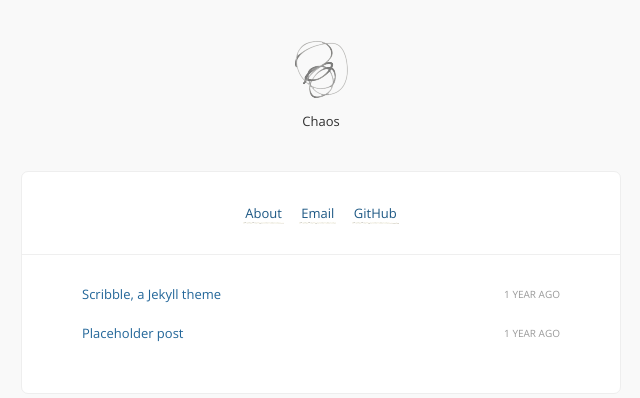
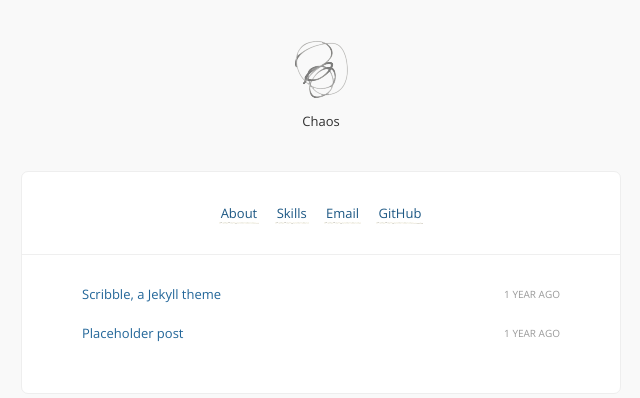
Before and after one commit to rustyautopsy/rustyautopsy.github.io, a Jekyll site: the page built from index.html, in a window 1280 px wide. Shown: the top 398 px of the page, without its empty margins (319-959 px from the left). Built offline with Jekyll 4.4.1, drawn with Linux system fonts in a browser that asks for light colours; Markdown is read by kramdown in place of the engine named in the settings; comment, search, counter and statistics services are not loaded.

Commit message:
fixed typos, added skills page

```diff
--- a/_config.yml
+++ b/_config.yml
@@ -1,5 +1,5 @@
 title:            Chaos
-description:      My contant struggle to manage chaos.
+description:      My constant struggle to manage chaos.
 url:              http://rustyautopsy.github.io
 signoff:          Travis Dolan
 disqus_shortname: # disqus comment thread for post header options. ( leave blank if unwanted. )
@@ -9,11 +9,13 @@ google_analytics: # set tracking, remove from /javascripts/basic.js if unwanted.
 links:
   - name:         About
     url:          /about
+  - name:         Skills
+    url:          /skills
   - name:         Email
     url:          mailto:travis.dolan@gmail.com
     external:     true
   - name:         GitHub
-    url:          http://github.com/ustyautopsy
+    url:          https://github.com/rustyautopsy/
     external:     true
 highlighter:      pygments
 permalink:        pretty
```
